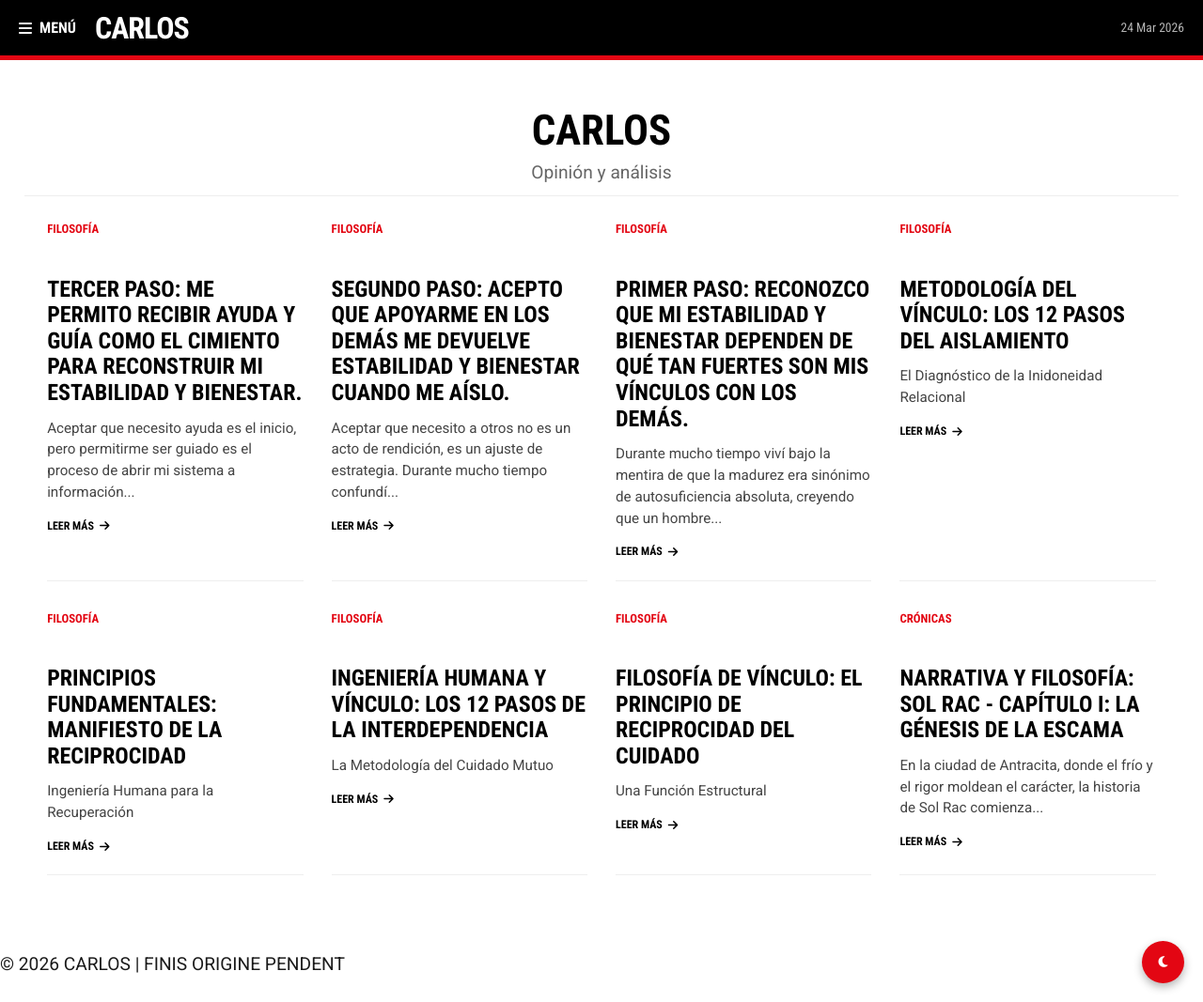
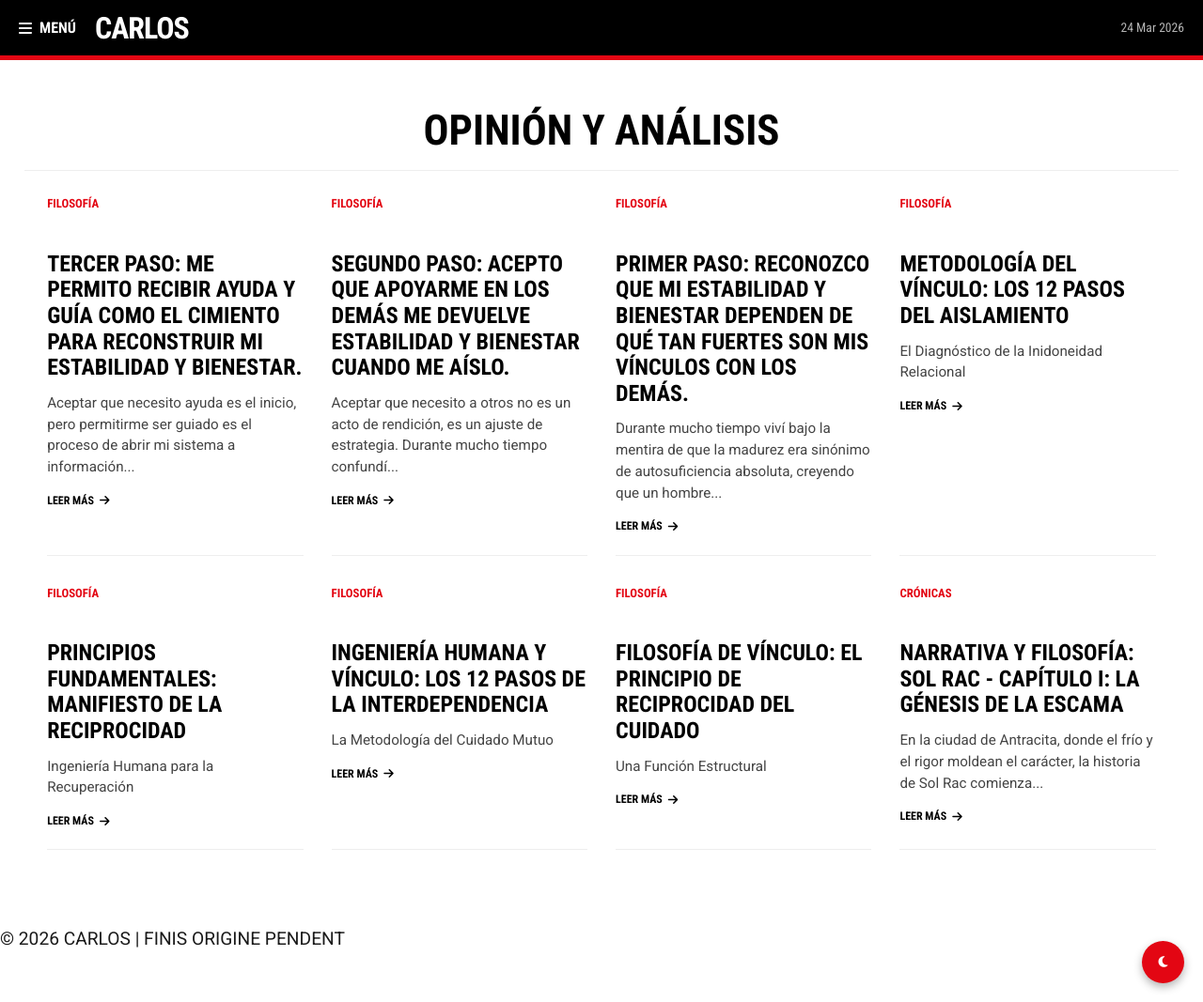
Before and after one commit to cafrhein/muro, a Jekyll site: the page built from index.html, in a window 1280 px wide and 1067 px high. Shown: the whole window at 94% size. Built offline with Jekyll 4.4.1, drawn with Linux system fonts in a browser that asks for light colours.

Commit message:
Update index.html

```diff
--- a/index.html
+++ b/index.html
@@ -4,8 +4,8 @@ title: Portada | Carlos
 ---
 
 <section class="rt-hero">
-    <h1>Carlos</h1>
-    <p class="rt-subtitle">Opinión y análisis</p>
+    <h1>Opinión y análisis</h1>
+    <p class="rt-subtitle"></p>
 </section>
 
 <div class="news-grid">
```
